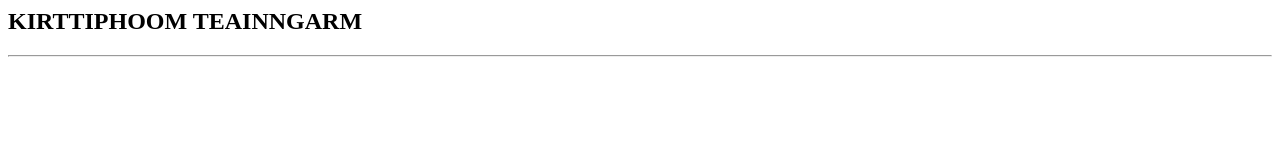
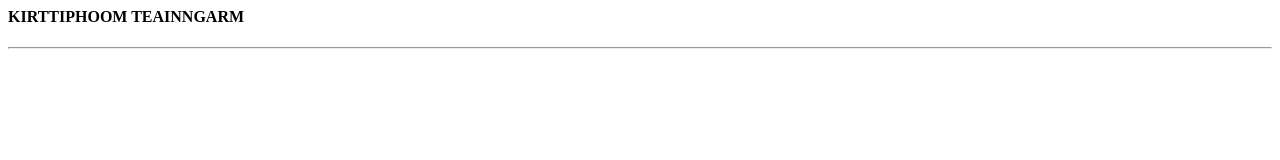
Before and after one commit to KirttiphoomEarth/SoftDve, a plain HTML site: page lab1/index.html in a window 1280 px wide. Drawn offline with Linux system fonts and the light colour scheme.

Commit message:
Update index.html

```diff
--- a/lab1/index.html
+++ b/lab1/index.html
@@ -6,7 +6,7 @@
     <title>Document</title>
 </head>
 <body>
-   <h2>KIRTTIPHOOM TEAINNGARM</h2>
+   <h4>KIRTTIPHOOM TEAINNGARM</h4>
    <hr/>
 </body>
 </html>
```
